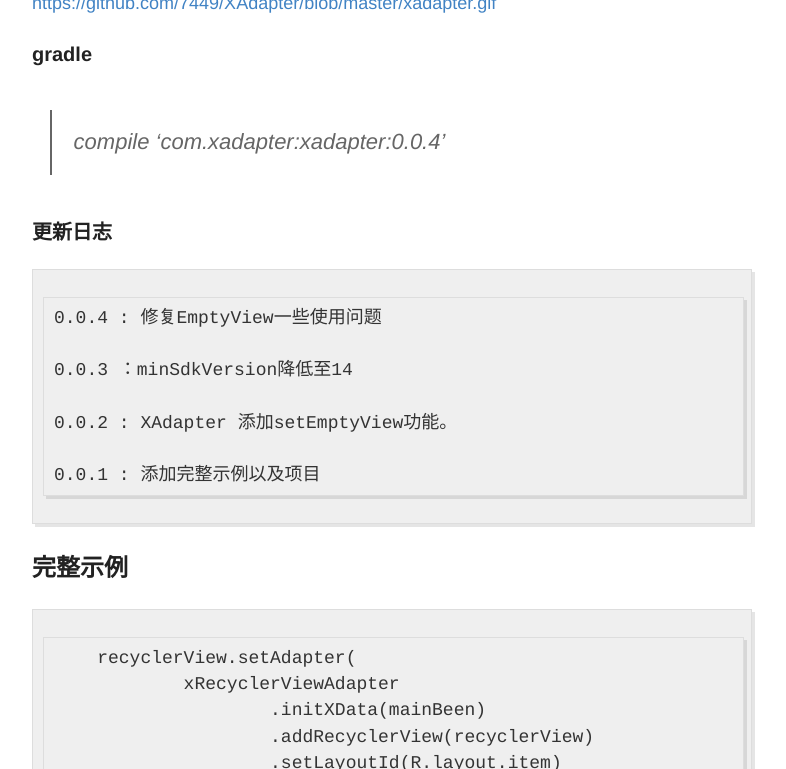
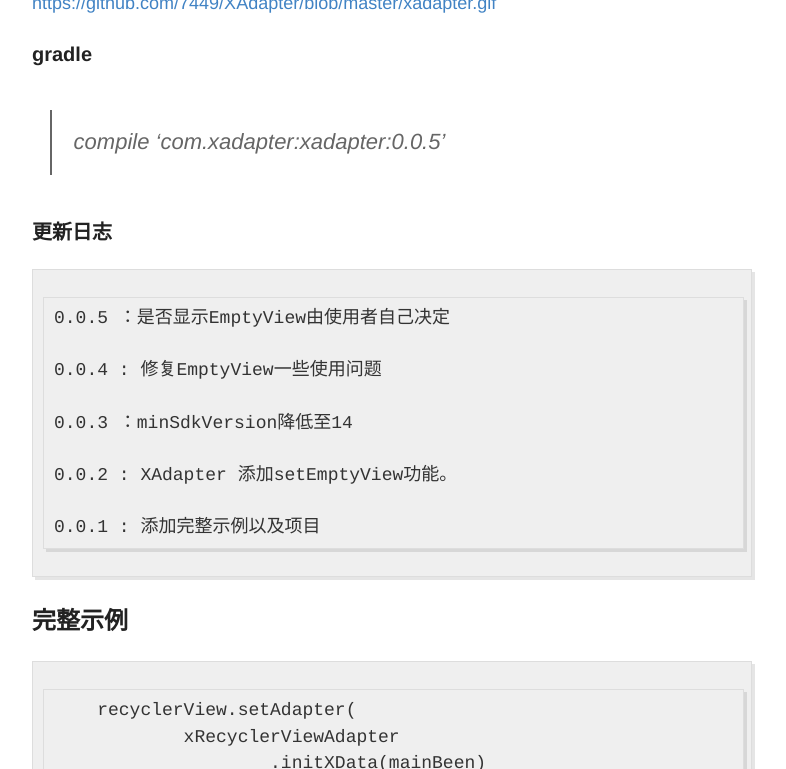
Before and after one commit to 7449/7449.github.io, a Jekyll site: the page built from _posts/2016-11-21-Android_XAdapter.md, in a window 1280 px wide and 900 px high, scrolled down 467 px, cut to the strip 131-900 px from the top of the window. Shown: the whole strip, without its empty margins (248-1034 px from the left). Built offline with Jekyll 4.4.1, drawn with Linux system fonts in a browser that asks for light colours; some of the changed text lies outside the part shown.

Commit message:
update xadapter

```diff
--- a/_posts/2016-11-21-Android_XAdapter.md
+++ b/_posts/2016-11-21-Android_XAdapter.md
@@ -12,9 +12,11 @@ title: Android_XAdapter
 
 ### gradle
 
->compile 'com.xadapter:xadapter:0.0.4'
+>compile 'com.xadapter:xadapter:0.0.5'
 
 ### 更新日志
+
+	0.0.5 ：是否显示EmptyView由使用者自己决定
 
 	0.0.4 : 修复EmptyView一些使用问题
 
@@ -66,7 +68,7 @@ onXBind
 
 ## emptyView
 
->setEmptyView一定要在addRecyclerView之前调用，否则无效，具体的内容可以看simple以及源码
+>setEmptyView一定要在addRecyclerView之前调用，否则无效，具体的内容可以看simple以及源码 是否显示由用户自己手动决定，在网络异常或者数据为空的时候调用xRecyclerViewAdapter.isShowEmptyView();具体情况simple有例子
 
 	 recyclerView.setAdapter(
 	                xRecyclerViewAdapter
```
